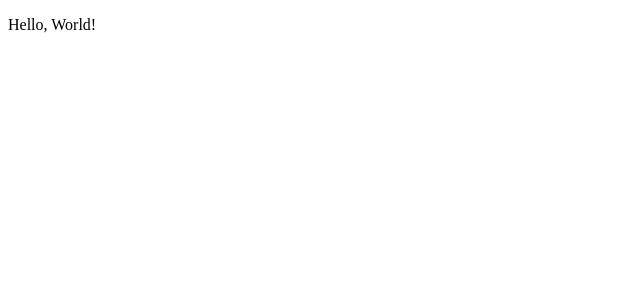
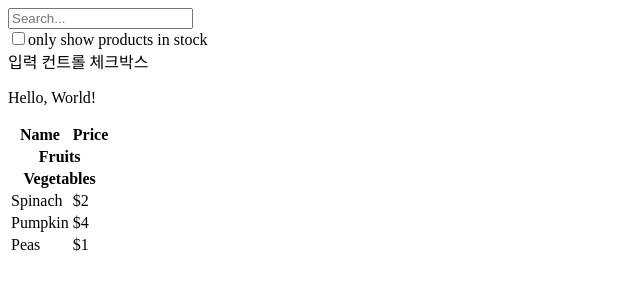
Before and after one commit to kaiphojor/typescript-react-example, a React (Vite) app: page / in a window 1280 px wide. Shown: the top 300 px of the page, without its empty margins (0-640 px from the left). Built offline with nearby package versions, Linux system fonts and the light colour scheme.

Commit message:
typescript interface 적용

```diff
--- /dev/null
+++ b/src/App.tsx
@@ -0,0 +1,71 @@
+type Product = {
+	category: string;
+	price: string;
+	stocked: boolean;
+	name: string;
+};
+
+const products: Product[] = [
+	{category: 'Fruits', price: '$1', stocked: true, name: 'Apple'},
+	{category: 'Fruits', price: '$1', stocked: true, name: 'Dragonfruit'},
+	{category: 'Fruits', price: '$2', stocked: false, name: 'Passionfruit'},
+	{category: 'Vegetables', price: '$2', stocked: true, name: 'Spinach'},
+	{category: 'Vegetables', price: '$4', stocked: false, name: 'Pumpkin'},
+	{category: 'Vegetables', price: '$1', stocked: true, name: 'Peas'},
+];
+
+export default function App() {
+	const categories = products.reduce((acc: string[], product: Product) => (
+		acc.includes(product.category) ? acc : [...acc, product.category]
+	), []);
+
+	return (
+		<div className='filterable-product-table'>
+			<div className='search-bar'>
+				<input type='text' placeholder='Search...' />
+			</div>
+			<div>
+				<input type='checkbox' id='only-stock'/>
+				<label htmlFor='only-stock'>
+            only show products in stock
+				</label>
+			</div>
+          입력 컨트롤
+          체크박스
+			<p>Hello, World!</p>
+			<table className='product-table'>
+				<thead>
+					<tr>
+						<th>Name</th>
+						<th>Price</th>
+					</tr>
+				</thead>
+				<tbody>
+					<tr>
+						<th colSpan={2}>
+							{categories[0]}
+						</th>
+					</tr>
+					{products.filter(product => product.category === categories[0].category).map(product => (
+						<tr key={product.name}>
+							<td>{product.name}</td>
+							<td>{product.price}</td>
+						</tr>
+					))}
+					<tr>
+						<th colSpan={2}>
+							{categories[1]}
+						</th>
+					</tr>
+					{products.filter(product => product.category === categories[1]).map(product => (
+						<tr key={product.name}>
+							<td>{product.name}</td>
+							<td>{product.price}</td>
+						</tr>
+					))}
+				</tbody>
+
+			</table>
+		</div>
+	);
+}
--- a/src/main.tsx
+++ b/src/main.tsx
@@ -1,10 +1,6 @@
 import ReactDOM from 'react-dom/client';
 
-function App() {
-	return (
-		<p>Hello, World!</p>
-	);
-}
+import App from './App';
 
 const element = document.getElementById('root');
 
```
